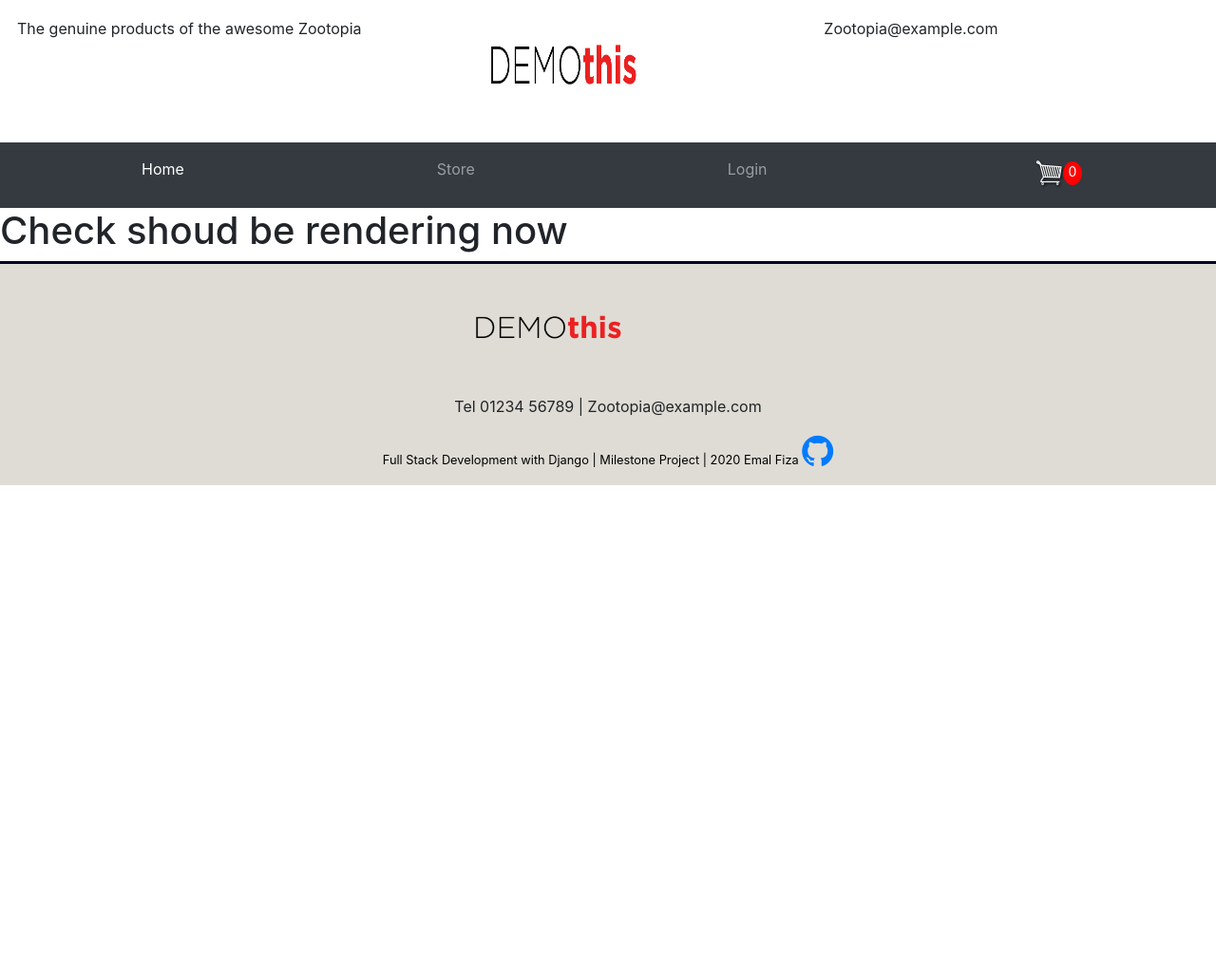
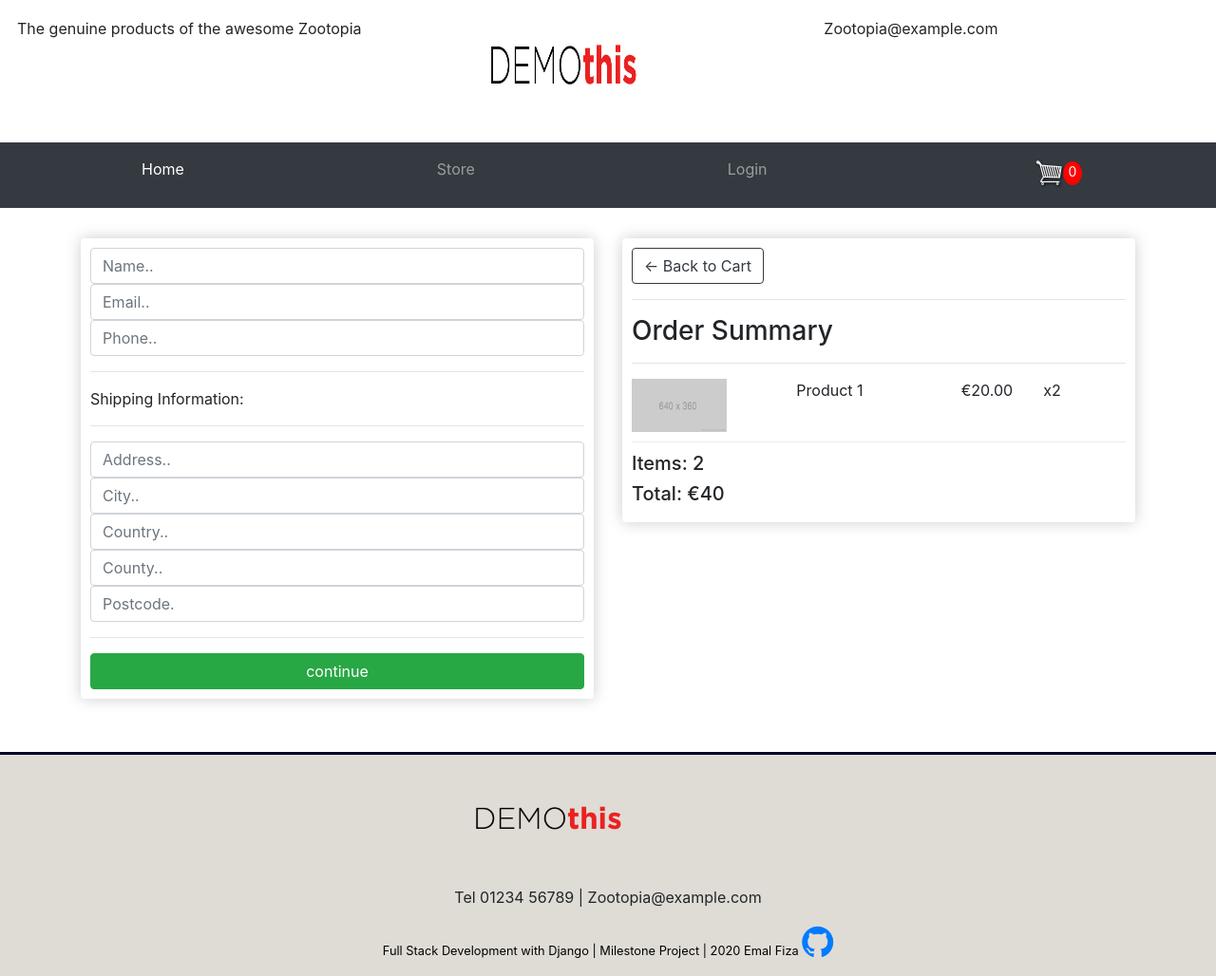
Before and after one commit to emalfiza/zootopia-stars, a Django app: page /checkout/ in a window 1280 px wide. Shown: the whole page at 95% size. Before the commit the page ends 511 px from the top, so only its background shows below. Run offline with Django 3.2, Linux system fonts and the light colour scheme; parts of the project's set-up code (start-up, migrations or seed data) failed here and were passed over; some libraries are stand-ins or nearby versions.

Commit message:
Create a manual form for the checkout page

```diff
--- a/checkout/templates/checkout/checkout.html
+++ b/checkout/templates/checkout/checkout.html
@@ -2,5 +2,68 @@
 {% load static %}
 
 {% block content %}
-    <h1>Check shoud be rendering now</h1>
+<div class="container cart-wrapper">
+    <div class="row">
+		<div class="col-lg-6">
+			<div class="box-element" id="form-wrapper">
+                <form id="form">
+                    <div id="user-info">
+                        <div class="form-field">
+							<input required class="form-control" type="text" name="name" placeholder="Name..">
+						</div>
+						<div class="form-field">
+							<input required class="form-control" type="email" name="email" placeholder="Email..">
+						</div>
+                        <div class="form-field">
+							<input class="form-control" type="text" name="phone" placeholder="Phone..">
+						</div>
+                    </div>
+                    <div id="shipping-info">
+                        <hr>
+						<p>Shipping Information:</p>
+						<hr>
+						<div class="form-field">
+							<input class="form-control" type="text" name="address" placeholder="Address..">
+						</div>
+						<div class="form-field">
+							<input class="form-control" type="text" name="city" placeholder="City..">
+						</div>
+						<div class="form-field">
+							<input class="form-control" type="text" name="country" placeholder="Country..">
+						</div>
+						<div class="form-field">
+							<input class="form-control" type="text" name="county" placeholder="County..">
+						</div>
+						<div class="form-field">
+							<input class="form-control" type="text" name="postcode" placeholder="Postcode.">
+						</div>
+                    </div>
+                    <hr>
+                    <input class="btn btn-success btn-block" type="submit" value="continue">
+                </form>
+			</div>
+            <br>
+            <div class="box-element paypal-hidden" id="payment-info">
+                <small>Paypal Options</small>
+            </div>
+		</div>
+
+		<div class="col-lg-6">
+			<div class="box-element">
+                <a  class="btn btn-outline-dark" href="{% url 'cart' %}">&#x2190; Back to Cart</a>
+                <hr>
+                <h3>Order Summary</h3>
+                <hr>
+                <div class="cart-row">
+					<div style="flex:2"><img class="row-image" src="{% static 'img/placeholder.png' %}"></div>
+					<div style="flex:2"><p>Product 1</p></div>
+					<div style="flex:1"><p>€20.00</p></div>
+					<div style="flex:1"><p>x2</p></div>
+				</div>
+                <h5>Items: 2</h5>
+				<h5>Total: €40</h5>
+			</div>
+		</div>
+	</div>
+</div>
 {% endblock content %}
--- a/static/css/main.css
+++ b/static/css/main.css
@@ -149,3 +149,7 @@
     margin-top: 2em;
     margin-bottom: 2em;
 }
+
+.paypal-hidden{
+	display: none!important;
+}
```
